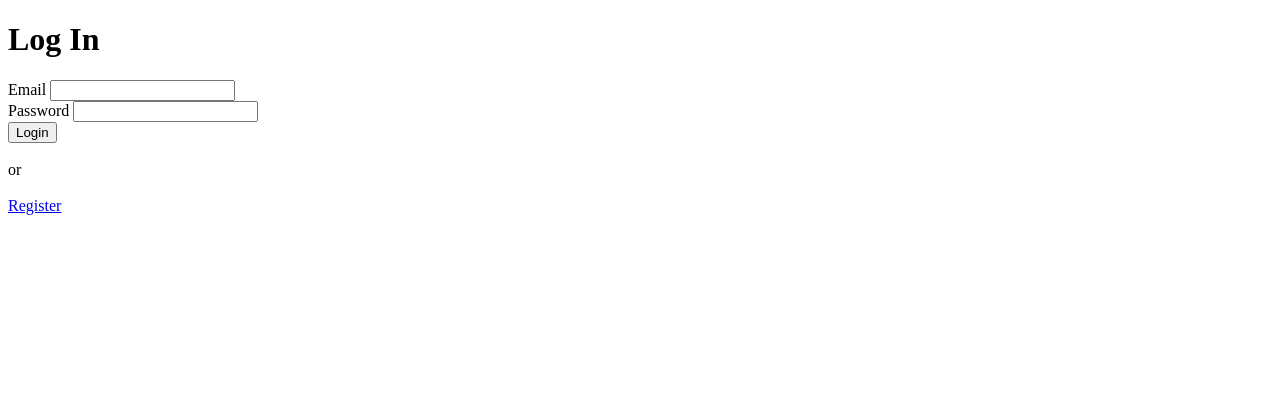
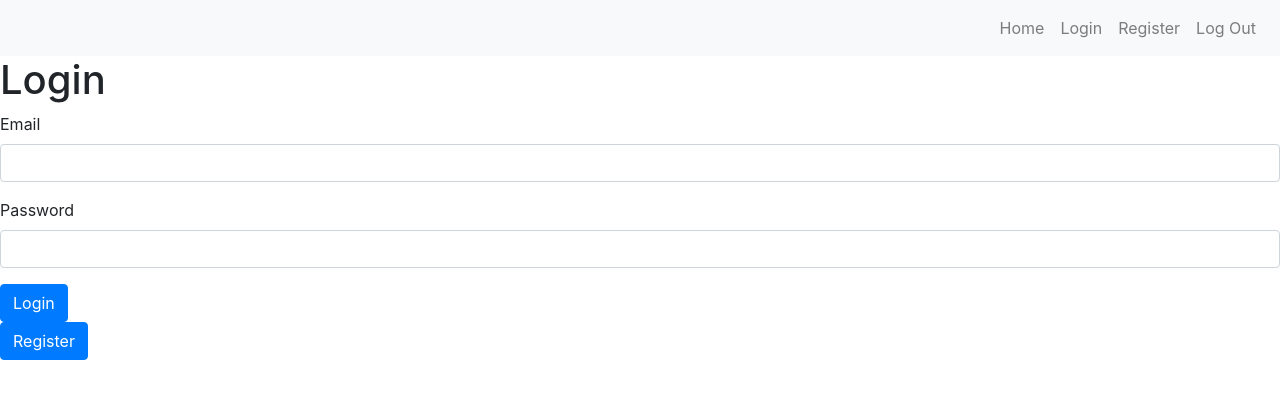
Before and after one commit to Martinrysl/Project_Stackcode, a Flask app: page /login in a window 1280 px wide. Shown: the top 399 px of the page. Run offline with Flask 3, Linux system fonts and the light colour scheme; some libraries are stand-ins or nearby versions.

Commit message:
New Features added to the pages

```diff
--- a/main.py
+++ b/main.py
@@ -28,7 +28,6 @@ class Database(db.Model):
     updated_at = db.Column(db.DateTime, default=datetime.utcnow, onupdate=datetime.utcnow)
 
     def to_dict(self):
-        # Method 1.
         dictionary = {}
         # Loop through each column in the data record
         for column in self.__table__.columns:
@@ -40,8 +39,8 @@ class Database(db.Model):
 
 
 @app.route('/')
-def index():
-    return' Welcome'
+def home():
+    return render_template('index.html')
 
 
 # Adding new user in JSON by POSTMAN
--- /dev/null
+++ b/templates/base.html
@@ -0,0 +1,42 @@
+<!DOCTYPE html>
+<html>
+
+<head>
+    <meta charset="utf-8">
+    <meta http-equiv="X-UA-Compatible" content="IE=edge">
+    <meta name="viewport" content="width=device-width, initial-scale=1">
+    <title>Flask Authentication</title>
+    <link rel="stylesheet" href="https://stackpath.bootstrapcdn.com/bootstrap/4.5.2/css/bootstrap.min.css">
+    <link rel="stylesheet" href="{{ url_for('static', filename='css/styles.css')}}">
+</head>
+
+<body>
+
+<nav class="navbar navbar-expand-lg navbar-light bg-light">
+  <a class="navbar-brand" href="/"></a>
+  <div class="collapse navbar-collapse">
+    <ul class="navbar-nav ml-auto">
+      <li class="nav-item">
+        <a class="nav-link" href="/">Home</a>
+      </li>
+        {% if not logged_in: %}
+      <li class="nav-item">
+        <a class="nav-link" href="/login">Login</a>
+      </li>
+        <li class="nav-item">
+        <a class="nav-link" href="/adduser">Register</a>
+      </li>
+        {% endif %}
+<li class="nav-item">
+        <a class="nav-link" href="#">Log Out</a>
+      </li>
+    </ul>
+
+
+  </div>
+</nav>
+       {% block content %}
+       {% endblock %}
+</body>
+
+</html>
--- a/templates/header.html
+++ /dev/null
@@ -1,15 +0,0 @@
-<!DOCTYPE html>
-<html lang="en">
-
-<head>
-
-  <meta charset="utf-8">
-  <meta http-equiv="X-UA-Compatible" content="IE=edge">
-  <meta name="viewport" content="width=device-width, initial-scale=1, shrink-to-fit=no">
-  <meta name="description" content="">
-  <meta name="author" content="">
-
-  <title>L O G I N</title>
-
-
-</head>
--- a/templates/login.html
+++ b/templates/login.html
@@ -1,25 +1,12 @@
 {% import "bootstrap/wtf.html" as wtf %}
 
+{% extends "base.html" %}
 {% block content %}
-{% include "header.html" %}
-<header class="masthead">
-    <div class="overlay"></div>
-    <div class="container">
-      <div class="row">
-        <div class="col-lg-8 col-md-10 mx-auto">
-          <div class="page-heading">
 
-            <h1>Log In</h1>
 
-          </div>
-        </div>
-      </div>
-    </div>
-  </header>
 
-  <div class="container">
-    <div class="row">
-      <div class="col-lg-8 col-md-10 mx-auto content">
+<div class="box">
+    <h1>Login</h1>
           {% with messages = get_flashed_messages() %}
         {% if messages %}
         {% for message in messages %}
@@ -31,16 +18,13 @@
         {% endfor %}
         {% endif %}
         {% endwith %}
+  <form>
         {{ wtf.quick_form(form, novalidate=True, button_map={"submit": "primary"}) }}
-        <br>
-        or
-        <br>
-        <br>
-        <a class="btn btn-primary float-left" href="#">Register</a>
-      </div>
-    </div>
-  </div>
+
+        <a class="btn btn-primary float-left" href="/adduser">Register</a>
+    </form>
+</div>
 
 
-{% include "footer.html" %}
+
 {% endblock %}
```
Also changed, not shown: templates/footer.html (deleted, +0 -7 lines), templates/index.html (added, +12 -0 lines), templates/register.html (+4 -17 lines), templates/users.html (+4 -17 lines).
